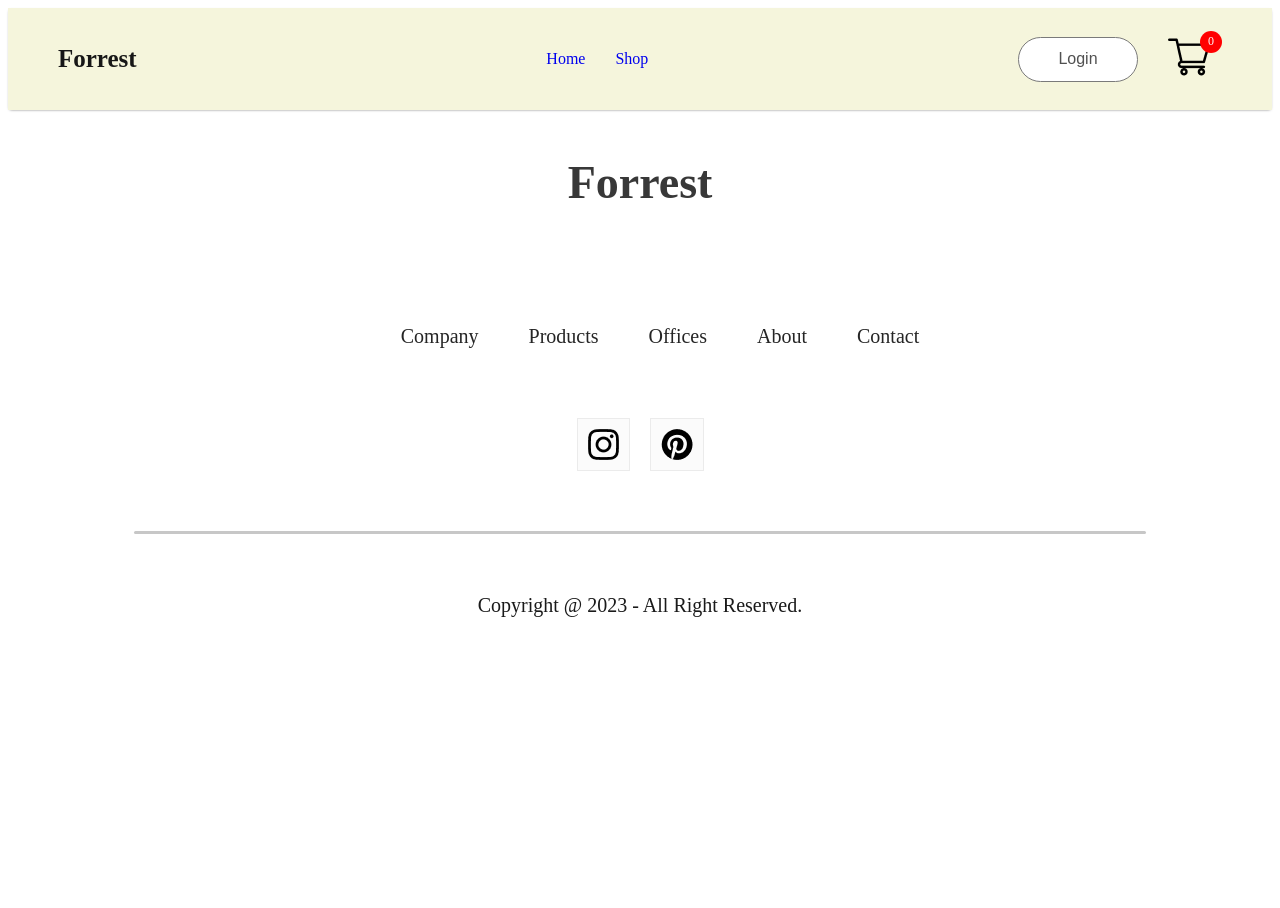
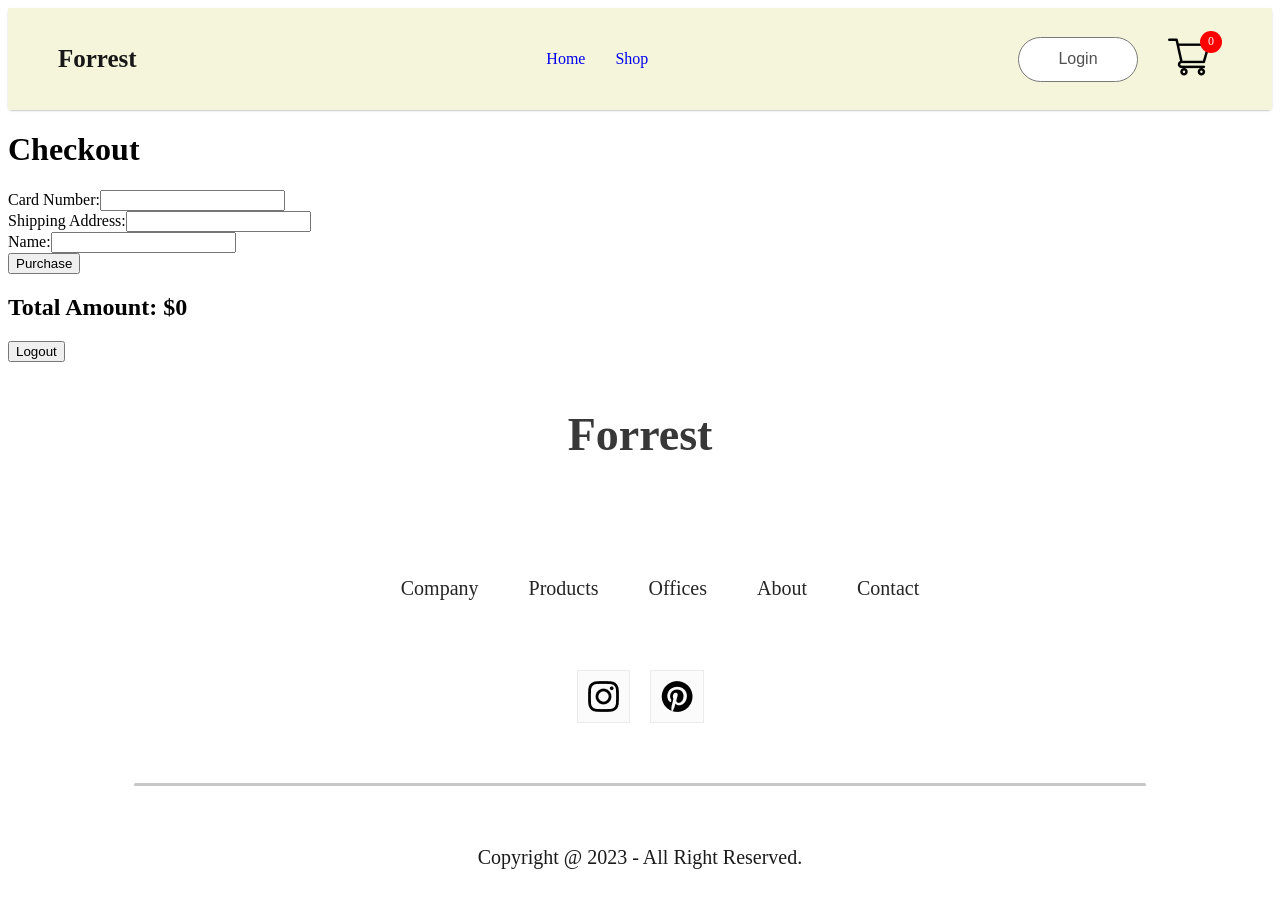
Before and after one commit to FaridLopezPersonalWebsite/ecommerce, a React (Create React App) app: page /checkout in a window 1280 px wide. Shown: the top 908 px of the page. Before the commit the page ends 800 px from the top, so only its background shows below. Built offline with nearby package versions, Linux system fonts and the light colour scheme.

Commit message:
Updated to include checkout

```diff
--- a/src/App.js
+++ b/src/App.js
@@ -1,7 +1,6 @@
-
-import './App.css';
-import Navbar from './Components/Navbar/Navbar';
-import { BrowserRouter,Routes,Route } from 'react-router-dom';
+// App.js
+import React from 'react';
+import { BrowserRouter, Routes, Route } from 'react-router-dom';
 import Shop from './Pages/Shop';
 import ShopCategory from './Pages/ShopCategory';
 import Product from './Pages/Product';
@@ -11,28 +10,28 @@ import Footer from './Components/Footer/Footer';
 import Login from './Pages/Login';
 import Signup from './Pages/Signup';
 import Hero from './Components/Hero/Hero';
-
+import Navbar from './Components/Navbar/Navbar';
+import Checkout from './Components/CartItems/Checkout';
 
 function App() {
   return (
     <div>
       <BrowserRouter>
-      <Navbar/>
+        <Navbar />
 
-      <Routes>
-        <Route path='/login' element={<Login />} />
-        <Route path='/signup' element={<Signup/>} />
-        <Route path='/mens' element={<ShopCategory category="men"/>}/>
-        <Route path='/womens' element={<ShopCategory category="women"/>}/>
-        <Route path='/kids' element={<ShopCategory category="kid"/>}/>
-        <Route path="/product" element={<Product/>}>
-          <Route path=':productId' element={<Product/>}/>
-        </Route>
-        {/* <Route path='/' element={<Shop/>}/> */}
-        <Route path='/cart' element={<Cart/>}/>
-        <Route path='/login' element={<LoginSignup/>}/>
-      </Routes>
-      <Footer/>
+        <Routes>
+          <Route path='/' element={<Hero />} />
+          <Route path='/mens' element={<ShopCategory category="men" />} />
+          <Route path='/womens' element={<ShopCategory category="women" />} />
+          <Route path='/kids' element={<ShopCategory category="kid" />} />
+          <Route path='/product/:productId' element={<Product />} />
+          <Route path='/cart' element={<Cart />} />
+          <Route path='/login' element={<LoginSignup />} />
+          <Route path='/signup' element={<Signup />} />
+          <Route path='/checkout' element={<Checkout />} /> {/* Add the checkout route */}
+        </Routes>
+
+        <Footer />
       </BrowserRouter>
     </div>
   );
--- a/src/Components/CartItems/CartItems.jsx
+++ b/src/Components/CartItems/CartItems.jsx
@@ -1,10 +1,13 @@
-import React, { useContext } from 'react'
-import './CartItems.css'
-import remove_icon from '../Assets/cart_cross_icon.png'
-import { ShopContext } from '../../Context/ShopContext'
+// CartItems.jsx
+import React, { useContext } from 'react';
+import './CartItems.css';
+import remove_icon from '../Assets/cart_cross_icon.png';
+import { ShopContext } from '../../Context/ShopContext';
+import { Link } from 'react-router-dom'; // Import Link from react-router-dom
 
 const CartItems = () => {
-    const {getTotalCartAmount,all_product,cartItems,removeFromCart} = useContext(ShopContext);
+  const { getTotalCartAmount, all_product, cartItems, removeFromCart } = useContext(ShopContext);
+
   return (
     <div className='cartitems'>
       <div className="cartitems-format-main">
@@ -16,20 +19,21 @@ const CartItems = () => {
         <p>Remove</p>
       </div>
       <hr />
-      {all_product.map((e)=>{
-        if(cartItems[e.id]>0)
-        {
-            return <div key={e.id}>
+      {all_product.map((e) => {
+        if (cartItems[e.id] > 0) {
+          return (
+            <div key={e.id}>
               <div className="cartitems-format cartitems-format-main">
                 <img src={e.image} alt="" className='carticon-product-icon' />
                 <p>{e.name}</p>
                 <p>${e.new_price}</p>
                 <button className='cartitems-quantity'>{cartItems[e.id]}</button>
-                            <p>${e.new_price*cartItems[e.id]}</p>
-                            <img className='cartitems-remove-icon' src={remove_icon} onClick={()=>{removeFromCart(e.id)}} alt="" />
+                <p>${e.new_price * cartItems[e.id]}</p>
+                <img className='cartitems-remove-icon' src={remove_icon} onClick={() => { removeFromCart(e.id) }} alt="" />
               </div>
               <hr />
             </div>
+          );
         }
         return null;
       })}
@@ -52,7 +56,9 @@ const CartItems = () => {
               <h3>${getTotalCartAmount()}</h3>
             </div>
           </div>
+          <Link to='/checkout'> {/* Use Link to navigate to the checkout page */}
             <button>PROCEED TO CHECKOUT</button>
+          </Link>
         </div>
         <div className="cartitems-promocode">
           <p>If you have a promo code, Enter it here</p>
@@ -63,7 +69,7 @@ const CartItems = () => {
         </div>
       </div>
     </div>
-  )
+  );
 }
 
-export default CartItems
+export default CartItems;
--- /dev/null
+++ b/src/Components/CartItems/Checkout.jsx
@@ -0,0 +1,74 @@
+// Checkout.jsx
+import React, { useContext, useState } from 'react';
+import { ShopContext } from '../../Context/ShopContext';
+
+const Checkout = () => {
+  const { getTotalCartAmount, logout } = useContext(ShopContext);
+  const [formData, setFormData] = useState({
+    cardNumber: '',
+    shippingAddress: '',
+    name: ''
+  });
+
+  const handleChange = (e) => {
+    const { name, value } = e.target;
+    setFormData((prevData) => ({ ...prevData, [name]: value }));
+  };
+
+  const handleSubmit = (e) => {
+    e.preventDefault();
+    // Additional logic for handling form submission, e.g., making a purchase
+    alert('Thank you for shopping with us today!');
+    // Clear the form data after submission
+    setFormData({
+      cardNumber: '',
+      shippingAddress: '',
+      name: ''
+    });
+  };
+
+  return (
+    <div>
+      <h1>Checkout</h1>
+      <form onSubmit={handleSubmit}>
+        <label>
+          Card Number:
+          <input
+            type="text"
+            name="cardNumber"
+            value={formData.cardNumber}
+            onChange={handleChange}
+          />
+        </label>
+        <br />
+        <label>
+          Shipping Address:
+          <input
+            type="text"
+            name="shippingAddress"
+            value={formData.shippingAddress}
+            onChange={handleChange}
+          />
+        </label>
+        <br />
+        <label>
+          Name:
+          <input
+            type="text"
+            name="name"
+            value={formData.name}
+            onChange={handleChange}
+          />
+        </label>
+        <br />
+        <button type="submit">Purchase</button>
+      </form>
+      <div>
+        <h2>Total Amount: ${getTotalCartAmount()}</h2>
+      </div>
+      <button onClick={logout}>Logout</button>
+    </div>
+  );
+};
+
+export default Checkout;
```
Lines whose indentation alone changed are shown as unchanged.
